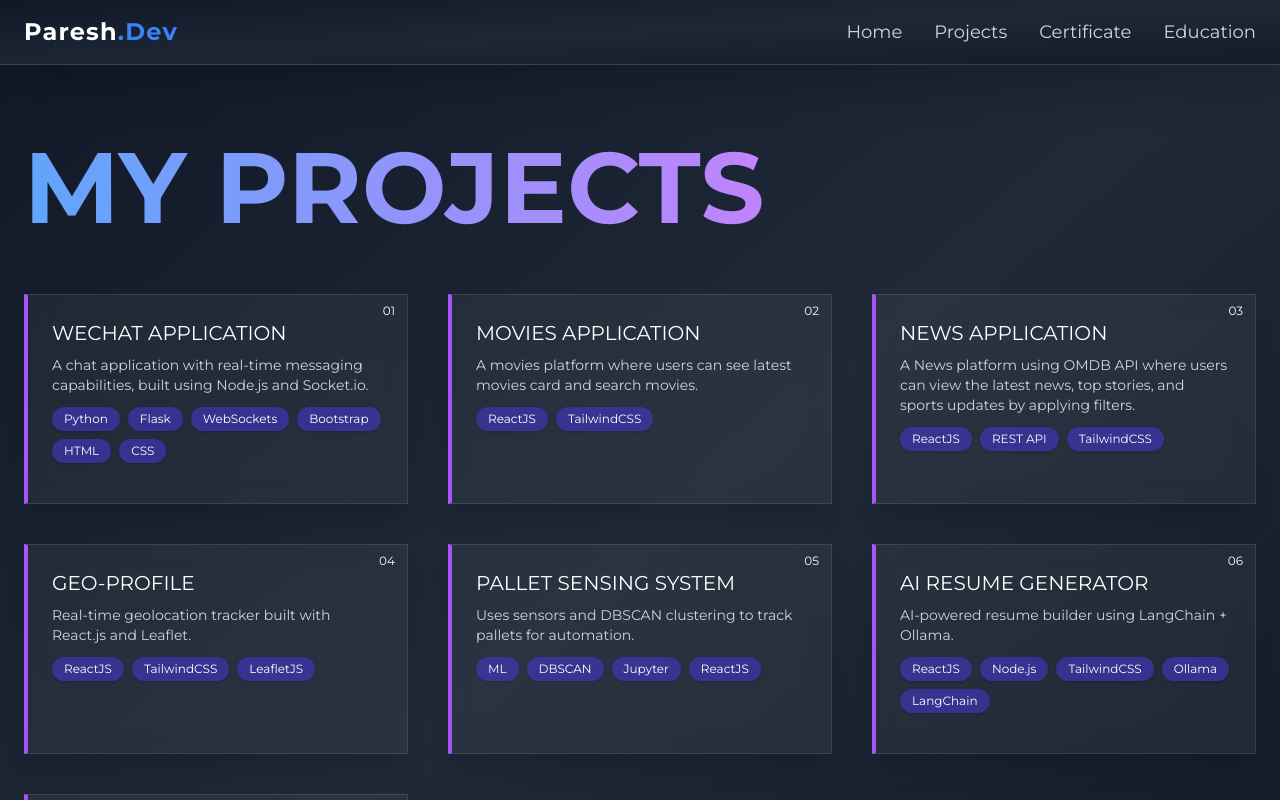
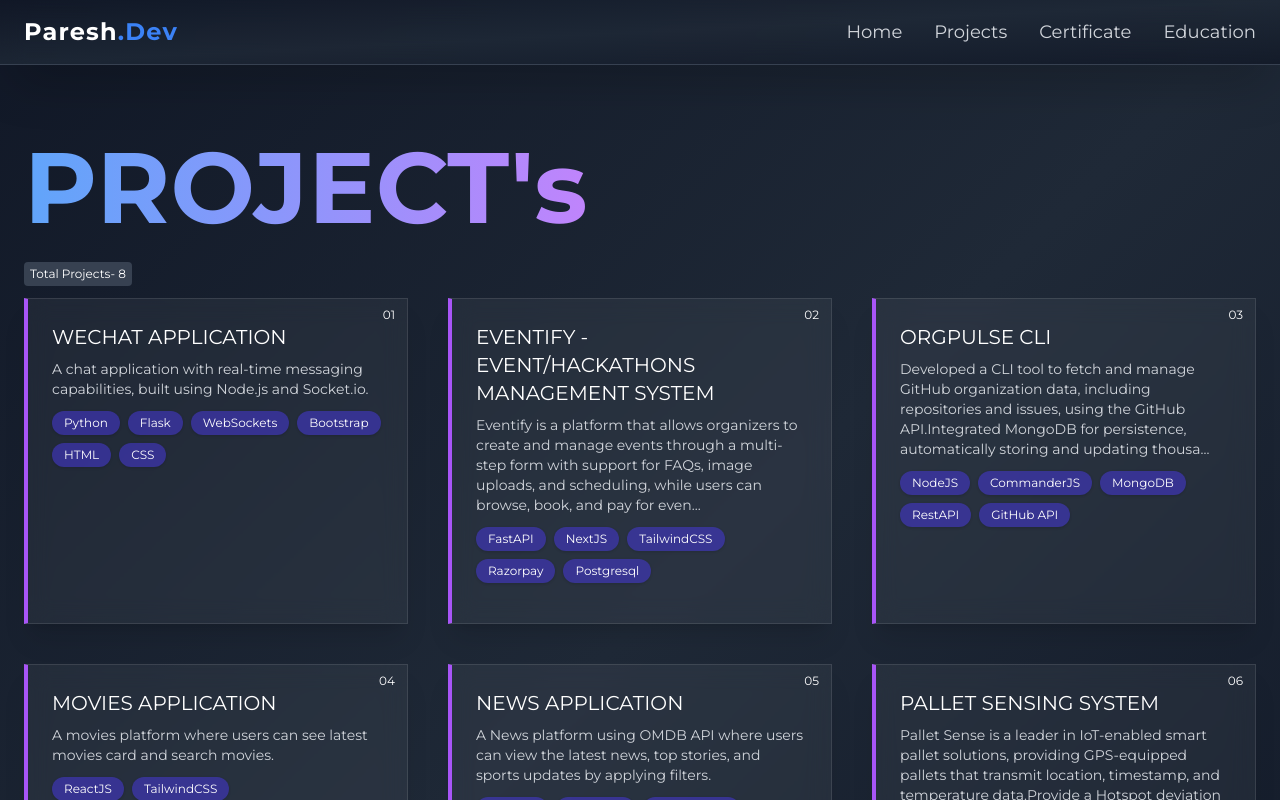
Before and after one commit to Paresh-Mistry/paresh-dev, a React (Vite) app: page /paresh-dev/projects in a window 1280 px wide. Shown: the top 800 px of the page. Built offline with nearby package versions, Linux system fonts and the light colour scheme.

Commit message:
Update Portfolio

```diff
--- a/src/Components/Navbar.jsx
+++ b/src/Components/Navbar.jsx
@@ -1,7 +1,7 @@
 import React, { useState } from 'react';
 import { Link } from 'react-router-dom';
 import pdf from '../assets/Resume.pdf'
-import { Menu } from 'lucide-react';
+import { Menu, MenuSquare } from 'lucide-react';
 
 export const Navbar = () => {
   const [isOpen, setIsOpen] = useState(false);
@@ -34,7 +34,7 @@ export const Navbar = () => {
           className="md:hidden text-white focus:outline-none hover:text-blue-500 transition"
           onClick={() => setIsOpen(!isOpen)}
         >
-          <Menu className="w-7 h-7" />
+          <MenuSquare className="w-7 h-7" />
         </button>
       </div>
 
--- /dev/null
+++ b/src/Json/projects.json
@@ -0,0 +1,58 @@
+[
+  {
+    "title": "WeChat Application",
+    "description": "A chat application with real-time messaging capabilities, built using Node.js and Socket.io.",
+    "link": "Wechat-Application",
+    "tech": "Python, Flask, WebSockets, Bootstrap, HTML, CSS",
+    "image": "https://images.pexels.com/photos/3888151/pexels-photo-3888151.jpeg?auto=compress&cs=tinysrgb&w=400"
+  },
+  {
+    "title": "Eventify - Event/Hackathons Management System ",
+    "description": "Eventify is a platform that allows organizers to create and manage events through a multi-step form with support for FAQs, image uploads, and scheduling, while users can browse, book, and pay for events securely via Razor pay. ",
+    "link": "Eventify.git",
+    "tech": "FastAPI, NextJS, TailwindCSS, Razorpay, Postgresql",
+    "image": "https://github.com/Paresh-Mistry/GeoProfiles/raw/main/src/assets/images/Screenshot%20(25).png"
+  },
+  {
+    "title": "Orgpulse CLI",
+    "description": "Developed a CLI tool to fetch and manage GitHub organization data, including repositories and issues, using the GitHub API.Integrated MongoDB for persistence, automatically storing and updating thousands of repositories/issues with upsert operations and checkpointing.",
+    "link": "orgpulse.git",
+    "tech": "NodeJS, CommanderJS, MongoDB, RestAPI, GitHub API",
+    "image": "https://github.com/Paresh-Mistry/GeoProfiles/raw/main/src/assets/images/Screenshot%20(25).png"
+  },
+  {
+    "title": "Movies Application",
+    "description": "A movies platform where users can see latest movies card and search movies.",
+    "link": "Movies-Application",
+    "tech": "ReactJS, TailwindCSS",
+    "image": "https://images.pexels.com/photos/3408747/pexels-photo-3408747.jpeg?auto=compress&cs=tinysrgb&w=400"
+  },
+  {
+    "title": "News Application",
+    "description": "A News platform using OMDB API where users can view the latest news, top stories, and sports updates by applying filters.",
+    "link": "React-News-App.git",
+    "tech": "ReactJS, REST API, TailwindCSS",
+    "image": "https://images.pexels.com/photos/3408747/pexels-photo-3408747.jpeg?auto=compress&cs=tinysrgb&w=400"
+  },
+  {
+    "title": "Pallet Sensing System",
+    "description": " Pallet Sense is a leader in IoT-enabled smart pallet solutions, providing GPS-equipped pallets that transmit location, timestamp, and temperature data.Provide a Hotspot deviation zone using k-mean clustering for detecting nearby loss pallets. Create a dashboard for hotspot deviation zone and Live data for Pallet Lossing, Accuracy & Entropy in ReactJS.",
+    "link": "PalletSensing.git",
+    "tech": "ML, DBSCAN, Jupyter, ReactJS",
+    "image": "https://images.pexels.com/photos/256381/pexels-photo-256381.jpeg?auto=compress&cs=tinysrgb&w=400"
+  },
+  {
+    "title": "CVgen - AI Resume Generator",
+    "description": "AI-powered resume builder using LangChain + Ollama.",
+    "link": "CVGen---AI-Resume-maker-with-Ollama.git",
+    "tech": "ReactJS, Node.js, TailwindCSS, Ollama, LangChain",
+    "image": "https://images.pexels.com/photos/3184292/pexels-photo-3184292.jpeg?auto=compress&cs=tinysrgb&w=400"
+  },
+  {
+    "title": "Faculty Appointment Portal",
+    "description": "Scheduling platform for KJSIT with admin panel.",
+    "link": "Kjsiit_Appointement.git",
+    "tech": "PostgreSQL, FastAPI, ReactJS, TailwindCSS",
+    "image": "https://images.pexels.com/photos/1181406/pexels-photo-1181406.jpeg?auto=compress&cs=tinysrgb&w=400"
+  }
+]
--- a/src/routes/Certificate.jsx
+++ b/src/routes/Certificate.jsx
@@ -1,7 +1,5 @@
 import React from 'react';
 import { motion } from 'framer-motion';
-import { Link } from 'react-router-dom';
-import { Folder } from 'lucide-react';
 
 import Eurogrip from '../assets/Eurogrip_Torq.pdf';
 import Invictus from '../assets/invictus.pdf';
@@ -9,7 +7,6 @@ import Code_w from '../assets/Code_Warrior.pdf';
 import Flipkart from '../assets/flipkart_grid.pdf';
 import Ai_agent from '../assets/Ai_agent.pdf';
 import Reactjs from '../assets/React.pdf';
-import Python from '../assets/Python.pdf';
 import Java from '../assets/Java.pdf';
 import Claidroid from '../assets/Claidroid.jpg';
 import Layoutwrap from '../Layout/Layoutwrap';
@@ -80,12 +77,15 @@ const Certificate = () => {
         <motion.div initial="hidden" whileInView="visible" viewport={{ once: true }} variants={sectionVariants}>
           <div className="mb-6">
             <h1 className="font-bold text-[40px] md:text-[70px] text-transparent bg-clip-text bg-gradient-to-r from-blue-400 to-purple-400">{"hackathons".toUpperCase()}</h1>
+            <div className='text-white text-xs bg-gray-700 w-fit px-1.5 py-1 rounded mb-3'>
+              Total Certificates- {cert_.length + course.length + internship.length}
+            </div>
 
             <p className="text-sm text-gray-300 mt-1"># Participated in competitive hackathons, showcasing problem-solving and teamwork.</p>
           </div>
           <div className="grid grid-cols-1 sm:grid-cols-2 md:grid-cols-3 lg:grid-cols-5 gap-4">
             {cert_.map((item, i) => (
-              <CFile item={item} />
+              <CFile key={i} item={item} />
             ))}
           </div>
         </motion.div>
@@ -100,7 +100,7 @@ const Certificate = () => {
           <div className="md:flex md:justify-end w-full">
             <div className="grid grid-cols-1 sm:grid-cols-2 md:grid-cols-4 gap-4">
               {course.map((item, i) => (
-                <CFile item={item} />
+                <CFile key={i} item={item} />
               ))}
             </div>
           </div>
@@ -117,7 +117,7 @@ const Certificate = () => {
           </div>
           <div className="grid grid-cols-1 sm:grid-cols-2 md:grid-cols-3 lg:grid-cols-5 gap-4">
             {internship.map((item, i) => (
-              <CFile item={item} />
+              <CFile key={i} item={item} />
             ))}
           </div>
         </motion.div>
--- a/src/routes/Education.jsx
+++ b/src/routes/Education.jsx
@@ -29,20 +29,13 @@ const Education = () => {
     "Computer Networks",
   ];
 
-  const certifications = [
-    "Certified React Developer - Simplilearn",
-    "Java for Beginner - Coursera",
-    "Python - Spoken Tutorial",
-    "Cloud Computing Fundamentals - Simplilearn",
-  ];
-
   return (
 
     <Layoutwrap>
 
-      <div className="relative min-h-screen">
+      {/* <div className="relative"> */}
 
-        <div className="px-6 mx-auto z-10 relative">
+        <div className="md:px-6 mx-auto z-10 relative">
 
           <motion.h1
             className="flex items-center gap-3 font-bold text-white mb-8 tracking-wide"
@@ -63,9 +56,10 @@ const Education = () => {
             <p className="text-center text-blue-300 font-medium">CGPA: 8.29</p>
           </Card>
 
+          <div className='grid md:grid-cols-2 gap-3'>
             <Card>
               <SectionTitle icon={<Settings className="w-6 h-6 mr-2" />} title="Skills Acquired" />
-            <div className="flex flex-wrap justify-center gap-4 mt-4">
+              <div className="flex flex-col justify-center gap-4 mt-4">
                 {skills.map((skill, i) => (
                   <span key={i} className="bg-indigo-600 hover:bg-indigo-700 transition-all px-4 py-2 rounded-full shadow text-white text-sm font-semibold">
                     {skill}
@@ -76,24 +70,17 @@ const Education = () => {
 
             <Card>
               <SectionTitle icon={<BookOpenText className="w-6 h-6 mr-2" />} title="Relevant Courses" />
-            <ul className="list-disc list-inside text-gray-300 space-y-2">
+              <ul className="list-inside list-decimal text-gray-300 space-y-2">
                 {courses.map((course, i) => (
                   <li key={i}>{course}</li>
-              ))}
-            </ul>
-          </Card>
-
-          <Card>
-            <SectionTitle icon={<BadgeCheck className="w-6 h-6 mr-2" />} title="Certifications" />
-            <ul className="list-disc list-inside text-gray-300 space-y-2">
-              {certifications.map((cert, i) => (
-                <li key={i}>{cert}</li>
                 ))}
               </ul>
             </Card>
           </div>
 
         </div>
+
+      {/* </div> */}
 
     </Layoutwrap>
 
@@ -106,7 +93,7 @@ const Card = ({ children }) => (
     whileInView={{ opacity: 1, y: 0 }}
     transition={{ duration: 0.6, ease: 'easeOut' }}
     viewport={{ once: true }}
-    className="bg-white/5 backdrop-blur-md border border-white/10 rounded-2xl shadow-lg p-6 md:p-8 mb-12 hover:shadow-2xl transition-all duration-300"
+    className="bg-white/5 backdrop-blur-md border border-white/10 rounded-2xl shadow-lg p-6 md:p-8 mb-8 hover:shadow-2xl transition-all duration-300"
   >
     {children}
   </motion.div>
--- a/src/routes/Home.jsx
+++ b/src/routes/Home.jsx
@@ -2,10 +2,14 @@ import React from "react";
 import { Link } from "react-router-dom";
 import pdf from "../assets/Resume.pdf";
 import image from "../assets/Profileimg.jpg";
-import { Github, CodepenIcon, Code2 } from "lucide-react";
+import { Github, CodepenIcon, Code2, MessageCircleCode, Mail } from "lucide-react";
 import { motion } from "framer-motion";
 
 export const Home = () => {
+
+  const MobNumber = import.meta.env.VITE_MOBILE_NUMBER
+  const MailId = import.meta.env.VITE_MAIL_ID
+
   const softwaresUse = [
     {
       title: "Visual Studio Code",
@@ -50,6 +54,8 @@ export const Home = () => {
             contributor to open-source projects. Let's build something
             extraordinary together!!
           </p>
+          <div className="flex items-center gap-3 md:justify-normal justify-center">
+            <div>
               <Link
                 className="inline-block px-6 py-3 bg-gradient-to-br from-blue-500 to-purple-600 text-white font-semibold rounded-full shadow-lg hover:shadow-2xl hover:scale-110 transform transition-transform"
                 to={pdf}
@@ -58,6 +64,17 @@ export const Home = () => {
               >
                 &nbsp;Download Resume
               </Link>
+            </div>
+            <div className="flex gap-1.5">
+              <Link to={`https://wa.me/${MobNumber}`} className="bg-gradient-to-br from-green-800 to-green-500 p-3 rounded-full hover:scale-110">
+                <MessageCircleCode color="#ffffff" />
+              </Link>
+              <Link to={`mailto:${MailId}`} className="bg-gradient-to-br from-red-800 to-red-500 p-3 rounded-full hover:scale-110">
+                <Mail color="#ffffff" />
+              </Link>
+            </div>
+          </div>
+
         </motion.div>
 
         {/* Animated Right Image */}
--- a/src/routes/Projects.jsx
+++ b/src/routes/Projects.jsx
@@ -2,58 +2,7 @@ import React from 'react';
 import { motion } from 'framer-motion';
 import { Code2, Code, ArrowUpRight } from 'lucide-react';
 import Layoutwrap from '../Layout/Layoutwrap';
-
-const projects = [
-  {
-    title: 'WeChat Application',
-    description: 'A chat application with real-time messaging capabilities, built using Node.js and Socket.io.',
-    link: 'Wechat-Application',
-    tech: 'Python, Flask, WebSockets, Bootstrap, HTML, CSS',
-    image: 'https://images.pexels.com/photos/3888151/pexels-photo-3888151.jpeg?auto=compress&cs=tinysrgb&w=400',
-  },
-  {
-    title: 'Movies Application',
-    description: 'A movies platform where users can see latest movies card and search movies.',
-    link: 'Movies-Application',
-    tech: 'ReactJS, TailwindCSS',
-    image: 'https://images.pexels.com/photos/3408747/pexels-photo-3408747.jpeg?auto=compress&cs=tinysrgb&w=400',
-  },
-  {
-    title: 'News Application',
-    description: 'A News platform using OMDB API where users can view the latest news, top stories, and sports updates by applying filters.',
-    link: 'React-News-App.git',
-    tech: 'ReactJS, REST API, TailwindCSS',
-    image: 'https://images.pexels.com/photos/3408747/pexels-photo-3408747.jpeg?auto=compress&cs=tinysrgb&w=400',
-  },
-  {
-    title: 'Geo-Profile',
-    description: 'Real-time geolocation tracker built with React.js and Leaflet.',
-    link: 'GeoProfiles.git',
-    tech: 'ReactJS, TailwindCSS, LeafletJS',
-    image: 'https://github.com/Paresh-Mistry/GeoProfiles/raw/main/src/assets/Images/Screenshot%20(25).png',
-  },
-  {
-    title: 'Pallet Sensing System',
-    description: 'Uses sensors and DBSCAN clustering to track pallets for automation.',
-    link: 'PalletSensing.git',
-    tech: 'ML, DBSCAN, Jupyter, ReactJS',
-    image: 'https://images.pexels.com/photos/256381/pexels-photo-256381.jpeg?auto=compress&cs=tinysrgb&w=400',
-  },
-  {
-    title: 'AI Resume Generator',
-    description: 'AI-powered resume builder using LangChain + Ollama.',
-    link: 'CVGen---AI-Resume-maker-with-Ollama.git',
-    tech: 'ReactJS, Node.js, TailwindCSS, Ollama, LangChain',
-    image: 'https://images.pexels.com/photos/3184292/pexels-photo-3184292.jpeg?auto=compress&cs=tinysrgb&w=400',
-  },
-  {
-    title: 'Faculty Appointment Portal',
-    description: 'Scheduling platform for KJSIT with admin panel.',
-    link: 'Kjsiit_Appointement.git',
-    tech: 'PostgreSQL, FastAPI, ReactJS, TailwindCSS',
-    image: 'https://images.pexels.com/photos/1181406/pexels-photo-1181406.jpeg?auto=compress&cs=tinysrgb&w=400',
-  },
-];
+import projects from '../Json/projects.json'
 
 const fadeIn = {
   hidden: { opacity: 0, y: 30 },
@@ -70,13 +19,17 @@ const Projects = () => {
     <Layoutwrap>
 
       <motion.h1
-          className="flex items-center gap-3 font-bold text-white mb-8 tracking-wide"
+        className="flex items-center gap-3 font-bold text-white tracking-wide"
         initial={{ opacity: 0, y: -30 }}
         animate={{ opacity: 1, y: 0 }}
         transition={{ duration: 0.6 }}
       >
-          <h1 className="font-bold text-[40px] md:text-[70px] lg:text-[100px] text-transparent bg-clip-text bg-gradient-to-r from-blue-400 to-purple-400">MY PROJECTS</h1>
+        <h1 className="font-bold text-[40px] md:text-[70px] lg:text-[100px] text-transparent bg-clip-text bg-gradient-to-r from-blue-400 to-purple-400">PROJECT's</h1>
       </motion.h1>
+
+      <div className='text-white text-xs bg-gray-700 w-fit px-1.5 py-1 rounded mb-3'>
+        Total Projects- {projects.length}
+      </div>
 
       <div className="grid grid-cols-1 sm:grid-cols-2 lg:grid-cols-3 gap-10">
 
@@ -100,7 +53,9 @@ const Projects = () => {
 
             <div className="p-6 text-white">
               <h2 className="text-xl mb-2">{project.title.toUpperCase()}</h2>
-                <p className="text-gray-300 text-sm mb-3">{project.description}</p>
+              <p className="text-gray-300 text-sm mb-3">
+                {project.description.trim().slice(0, 200).slice(-1) === "." ? project.description : project.description.slice(0, 200) + "..."}
+              </p>
 
               <div className="flex flex-wrap gap-2 mb-4">
                 {project.tech.split(',').map((tech, i) => (
@@ -133,7 +88,6 @@ const Projects = () => {
 
     </Layoutwrap>
 
-    // </div>
   );
 };
 
```
Lines whose indentation alone changed are shown as unchanged.
